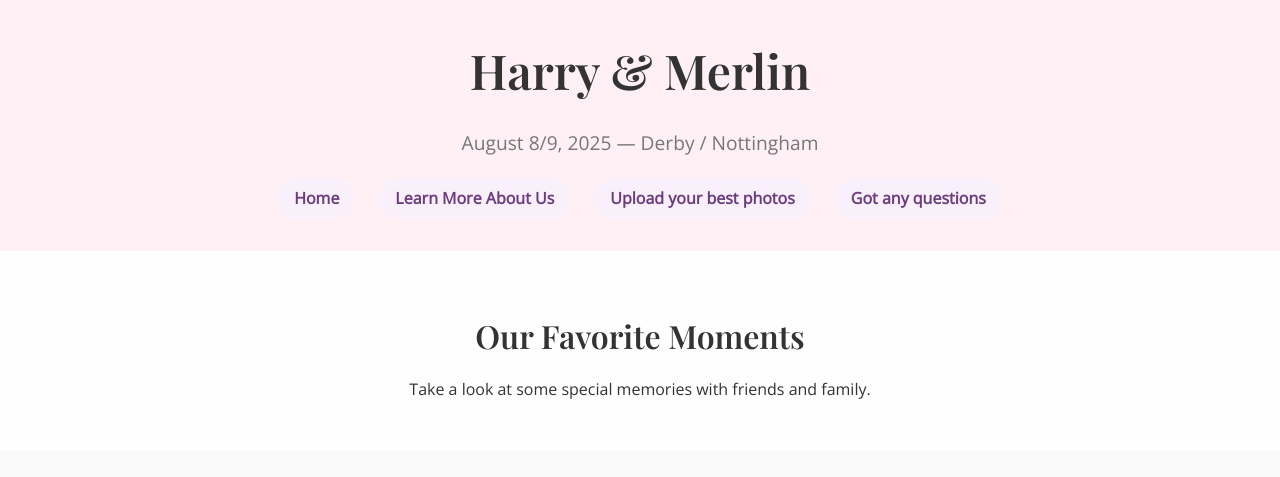
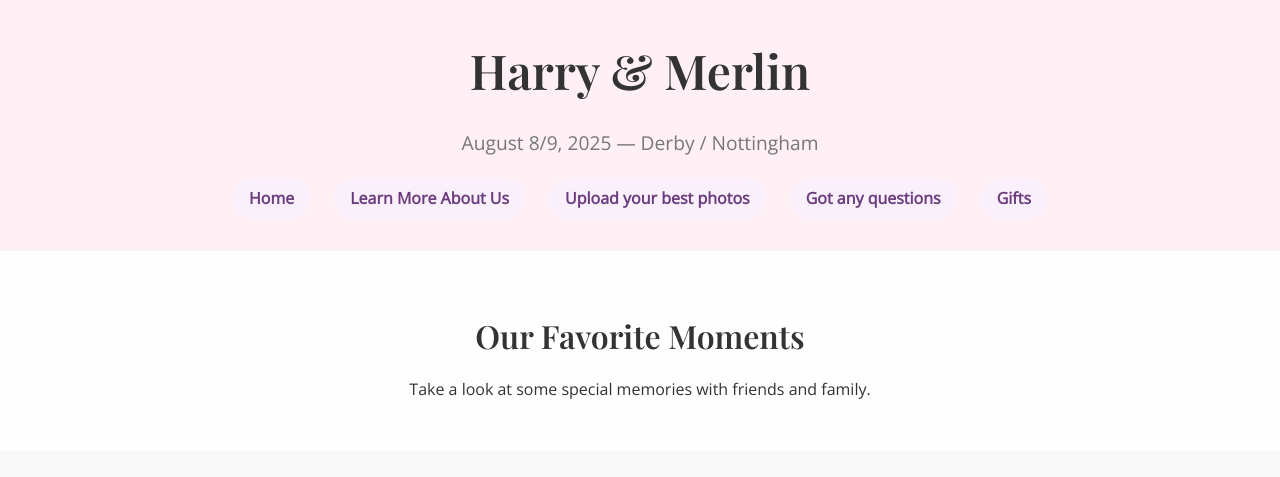
Before and after one commit to HLebeter/WeddingWebsite, a plain HTML site: page gallery.html in a window 1280 px wide. Shown: the top 477 px of the page. Drawn offline with nearby package versions, Linux system fonts and the light colour scheme.

Commit message:
Update gallery.html

```diff
--- a/gallery.html
+++ b/gallery.html
@@ -19,6 +19,7 @@
       <a href="about.html">Learn More About Us</a>
       <a href="photos.html">Upload your best photos</a>
       <a href="qachatbot.html">Got any questions</a>
+      <a href="gifts.html">Gifts</a>
     </nav>
   </header>
 
```
